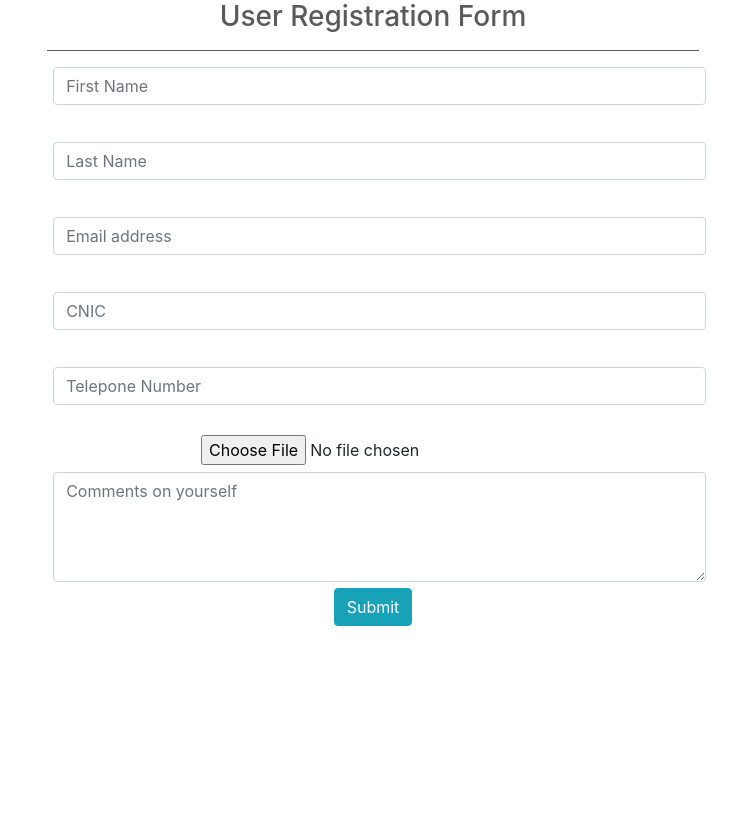
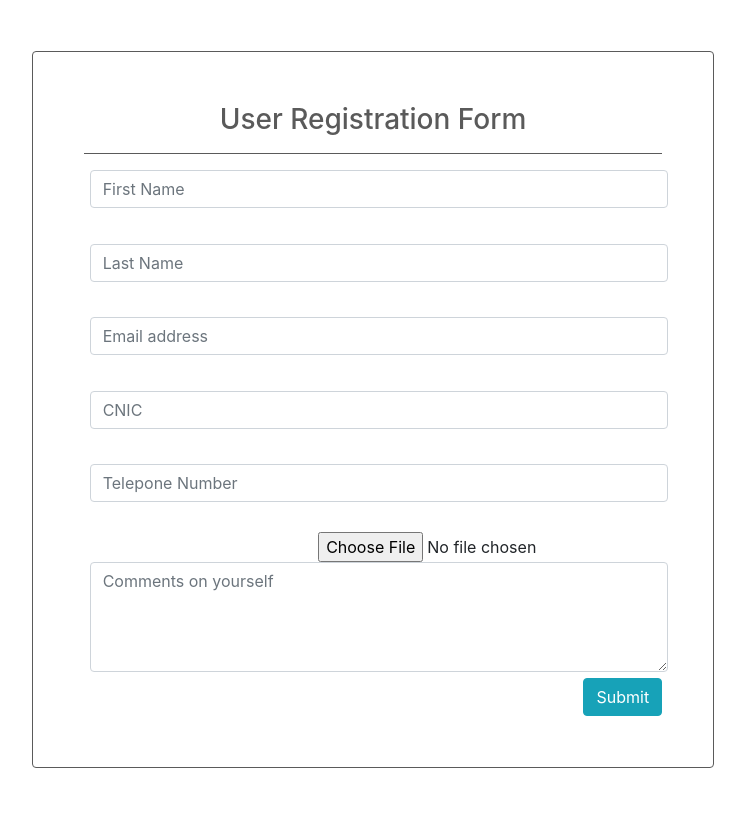
Before and after one commit to stygianlgdonic/Web-Dev, a PHP site: page /Lab/lab9/lab9.html in a window 1280 px wide. Shown: the whole page, without its empty margins (267-1012 px from the left). Before the commit the page ends 626 px from the top, so only its background shows below. Run offline with PHP 8.4, Linux system fonts and the light colour scheme.

Commit message:
lab9 + hometask

```diff
--- /dev/null
+++ b/Lab/lab9/lab9.css
@@ -0,0 +1,37 @@
+.container-fluid {
+    width: 80%;
+}
+
+.rounded {
+    border: 1px solid rgb(90, 90, 90);
+    width: 100%;
+    height: 100%;
+    margin-top: 5%;
+    margin-bottom: 5%;
+}
+
+.padded {
+    padding: 5%;
+}
+
+.margin-tb {
+    margin-top: 5px;
+    margin-bottom: 5px;
+}
+
+.form-control{
+    margin: 1%;
+}
+
+.grey {
+    color: rgb(90, 90, 90);
+}
+
+hr {
+    border-top: 1px solid rgb(90, 90, 90);
+}
+
+a:hover {
+    text-decoration: none;
+    color: green;
+}
--- a/Lab/lab9/lab9.html
+++ b/Lab/lab9/lab9.html
@@ -1,19 +1,21 @@
 <!DOCTYPE html>
 <html lang="en">
+
 <head>
     <meta charset="UTF-8">
     <meta name="viewport" content="width=device-width, initial-scale=1.0">
     <meta http-equiv="X-UA-Compatible" content="ie=edge">
     <link rel="stylesheet" href="https://stackpath.bootstrapcdn.com/bootstrap/4.3.1/css/bootstrap.min.css">
-    <link rel="stylesheet" href="../../form2dis.css">
+    <link rel="stylesheet" href="lab9.css">
     <title>lab9</title>
 </head>
+
 <body>
 
     <div class="container-fluid">
         <div class="row text-center">
             <div class="col-md-2"></div>
-            <div class="col-md-8">
+            <div class="col-md-8 rounded padded">
                 <h3 class="grey">User Registration Form</h3>
                 <hr>
                 <form action="lab9.php" method="POST" enctype="multipart/form-data">
@@ -22,9 +24,10 @@
                     <input type="email" name="email" placeholder="Email address" class="form-control"><br>
                     <input type="text" name="cnic" placeholder="CNIC" class="form-control"><br>
                     <input type="text" name="tel" placeholder="Telepone Number" class="form-control"><br>
-                    <input type="file" name="pic" maxlength="30" size="30"><br>
-                    <textarea rows="4" cols="50" name="comment" placeholder="Comments on yourself" class="form-control"></textarea>
-                    <input type="submit" name="submit" class="btn btn-info">
+                    <input type="file" name="pic" class="float-right" maxlength="30" size="30"><br>
+                    <textarea rows="4" cols="50" name="comment" placeholder="Comments on yourself"
+                        class="form-control"></textarea>
+                    <input type="submit" name="submit" class="btn btn-info float-right">
                 </form>
             </div>
             <div class="col-md-2"></div>
@@ -32,4 +35,5 @@
     </div>
 
 </body>
+
 </html>
```
Also changed, not shown: Lab/lab9/lab9.php (+22 -60 lines), Lab/lab9/lab9display.php (added, +87 -0 lines), Lab/lab9/lab9search.php (added, +88 -0 lines).
